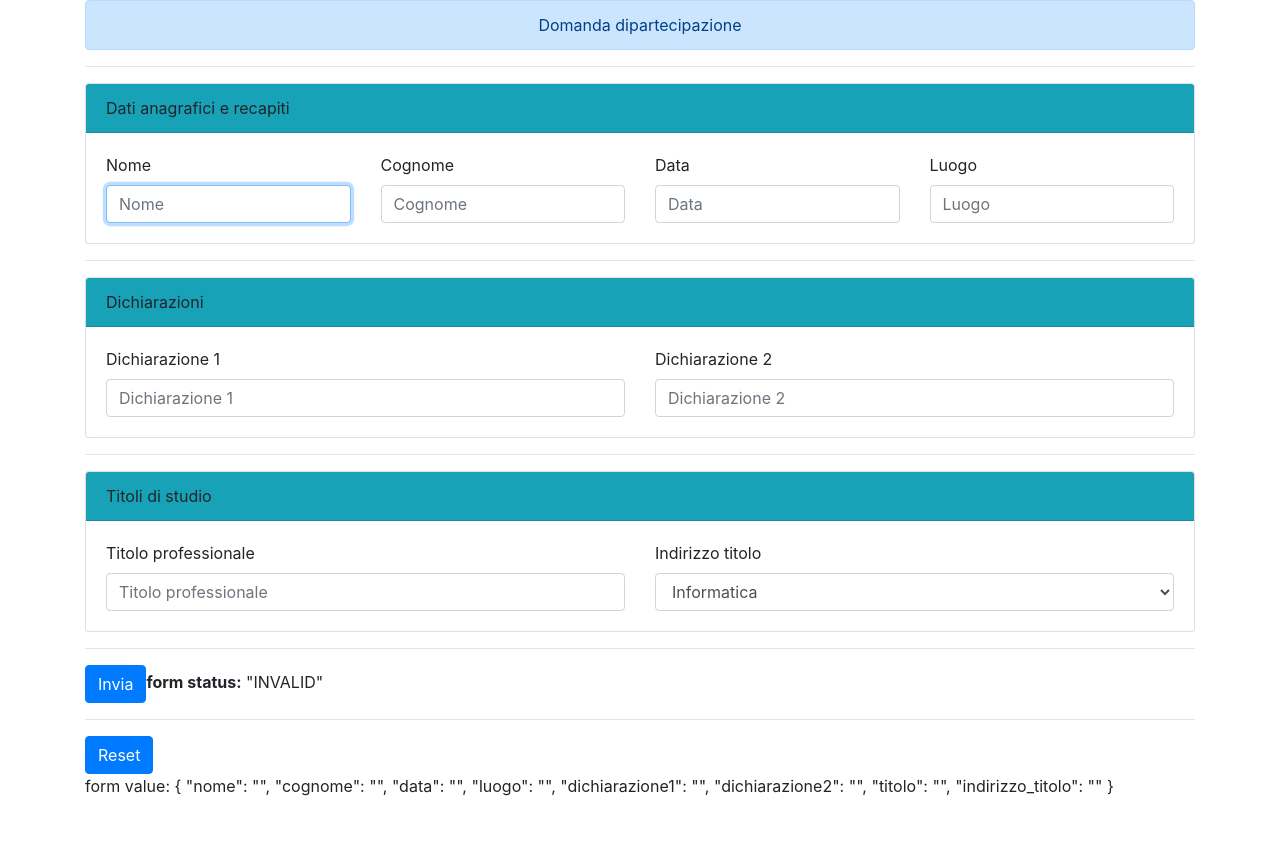
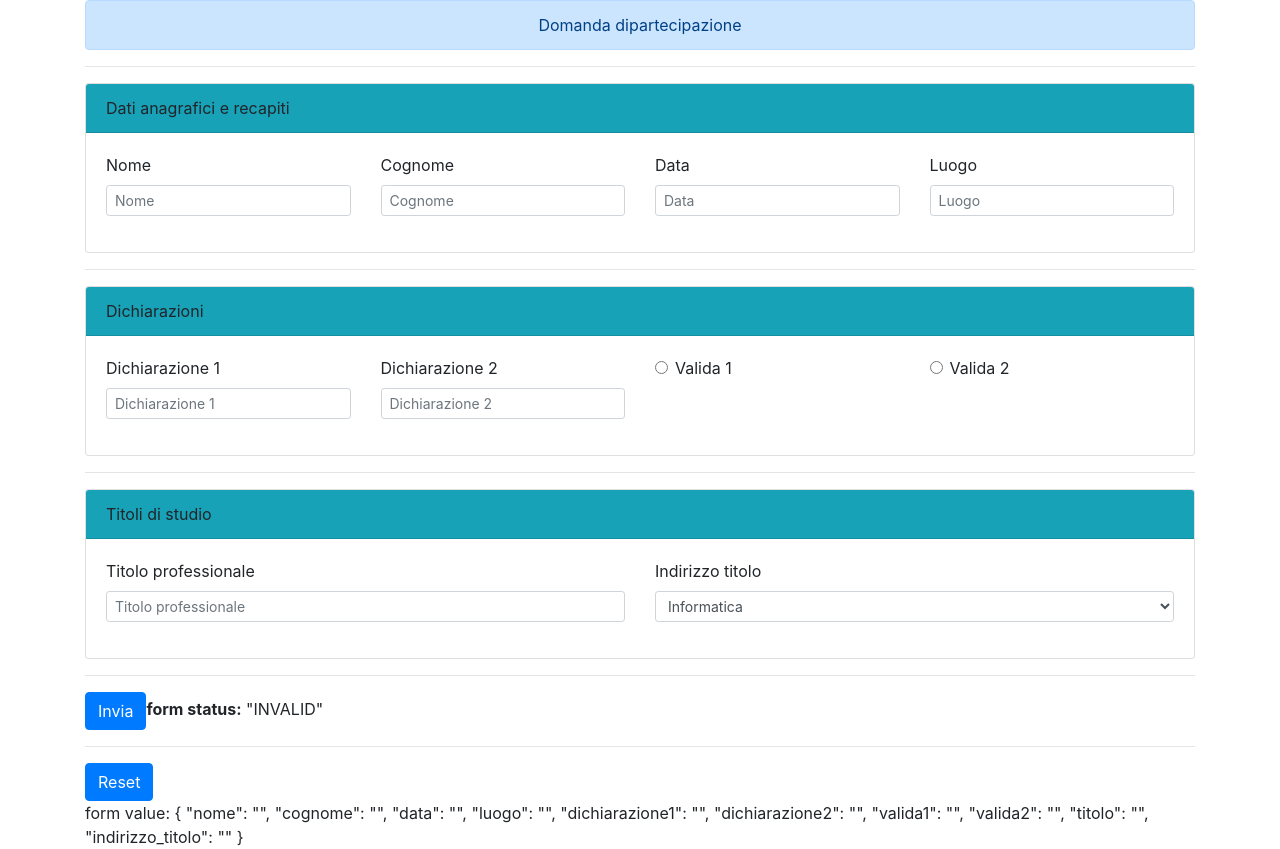
Before and after one commit to tdifiori/testFormBuilder, an Angular app: page / in a window 1280 px wide. Before the commit the page ends 800 px from the top, so only its background shows below. Built offline with nearby package versions, Linux system fonts and the light colour scheme.

Commit message:
aggiunta dei radio

```diff
--- a/src/app/Shared/section/section.component.ts
+++ b/src/app/Shared/section/section.component.ts
@@ -15,12 +15,41 @@ import { FormBuilder, FormGroup, FormControl } from '@angular/forms';
             <div class="form-label-group" *ngFor="let field of rows.fields" >
               <div [ngSwitch]="field.type">
 
+                <div  *ngSwitchCase="'text'" class="form-group" >
+                    <label >{{field.label}}</label>
+                    <input
+                      formControlName="{{field.key}}"
+                      type="{{field.type}}"
+                      name="{{field.key}}"
+                      class="form-control form-control-sm"
+                      placeholder="{{field.label}}"
+                   >
+                </div>
+
+                <div  *ngSwitchCase="'radio'" class="form-check">
+                  <input class="form-check-input"
+                    formControlName="{{field.key}}"
+                    type="{{field.type}}"
+                    name="{{field.key}}"
+                    value="option2"
+                  >
+                  <label class="form-check-label">{{field.label}}</label>
+                </div>
+
+
+
+                <div *ngSwitchCase="'select'" >
                 <label>{{field.label}}</label>
-                  <input  *ngSwitchCase="'text'" formControlName="{{field.key}}"  type="{{field.type}}" name="{{field.key}}"  class="form-control" placeholder="{{field.label}}" required autofocus>
-
-                  <select *ngSwitchCase="'select'" formControlName="{{field.key}}"  name="{{field.key}}" class="form-control" >
+                  <select
+                    formControlName="{{field.key}}"
+                    name="{{field.key}}"
+                    class="form-control form-control-sm" >
                     <option *ngFor="let select of field.options">{{select.title}}</option>
                   </select>
+                </div>
+
+
+
 
               </div>
             </div>
--- a/src/app/app.component.ts
+++ b/src/app/app.component.ts
@@ -48,7 +48,7 @@ export class AppComponent implements OnInit {
     this.formConfig.sections.forEach(sections => {
       sections.rows.forEach(row => {
         row.fields.forEach(field => {
-          this.reactiveForm.addControl(field.key, new FormControl("" ));
+          this.reactiveForm.addControl(field.key, new FormControl(field.defaultValue));
           this.reactiveForm.get(field.key).setValidators(this.validators);
         });
           this.reactiveForm.updateValueAndValidity();
--- a/src/app/mock/formconfig.ts
+++ b/src/app/mock/formconfig.ts
@@ -12,6 +12,7 @@
                 "label": "Nome",
                 "type": "text",
                 "key": "nome",
+                "defaultValue":"",
                  "rules":
                   [
                     "Validators.required",
@@ -27,6 +28,7 @@
                 "label": "Cognome",
                 "type": "text",
                 "key": "cognome",
+                "defaultValue":"",
                 "rules": [
                   'Validators.required',
                   'Validators.minLength(2)',
@@ -41,6 +43,7 @@
                 "label": "Data",
                 "type": "text",
                 "key": "data",
+                "defaultValue":"",
                 "rules": [
                   'Validators.required',
                   'Validators.minLength(8)',
@@ -55,6 +58,7 @@
                 "label": "Luogo",
                 "type": "text",
                 "key": "luogo",
+                "defaultValue":"",
                 "rules": [
                   'Validators.required',
                   'Validators.minLength(6)',
@@ -74,6 +78,7 @@
                 "label": "Dichiarazione 1",
                 "type": "text",
                 "key": "dichiarazione1",
+                "defaultValue":"",
                 "rules": [
                   'Validators.required',
                   'Validators.minLength(12)',
@@ -88,10 +93,37 @@
                 "label": "Dichiarazione 2",
                 "type": "text",
                 "key": "dichiarazione2",
+                "defaultValue":"",
                 "rules": [
                   'Validators.required',
                   'Validators.minLength(12)',
                   'Validators.maxLength(14)'
+               ]
+              }
+            ]
+          },
+                    {
+            "fields": [
+              {
+                "label": "Valida 1",
+                "type": "radio",
+                "key": "valida1",
+                "defaultValue":"",
+                "rules": [
+                  'Validators.requiredTrue'
+               ]
+              }
+            ]
+          },
+          {
+            "fields": [
+              {
+                "label": "Valida 2",
+                "type": "radio",
+                "key": "valida2",
+                "defaultValue":"",
+                "rules": [
+                  'Validators.requiredTrue'
                ]
               }
             ]
@@ -107,6 +139,7 @@
                 "label": "Titolo professionale",
                 "type": "text",
                 "key": "titolo",
+                "defaultValue":"",
                 "rules": [
                   'Validators.required',
                   'Validators.minLength(2)',
@@ -121,6 +154,7 @@
                 "label": "Indirizzo titolo",
                 "type": "select",
                 "key": "indirizzo_titolo",
+                "defaultValue":"",
                 "options": [
                   {
                     "value": "Informatica",
```
